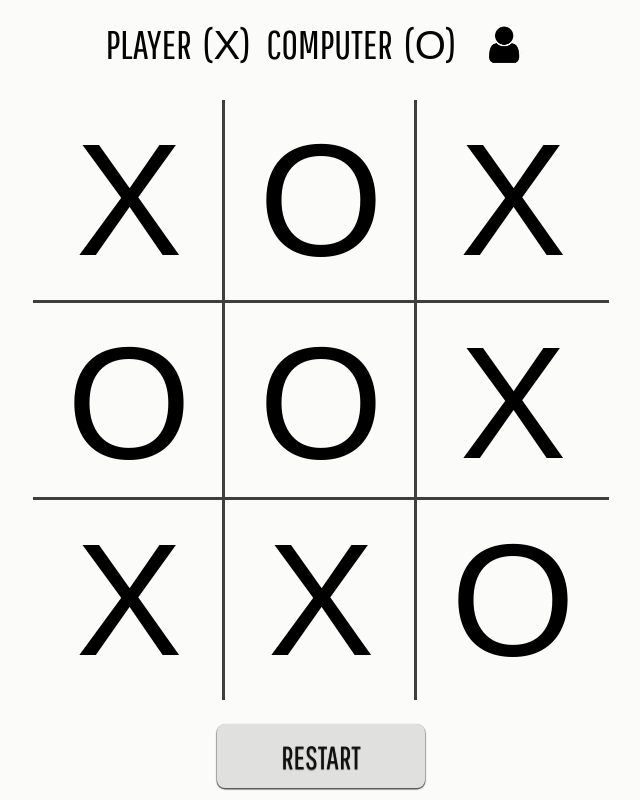
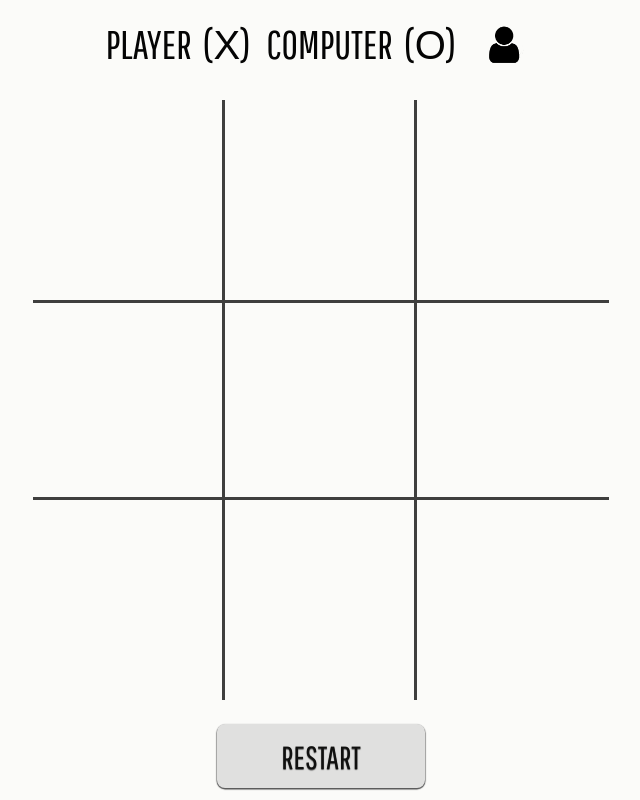
Before and after one commit to lmreineer/tic-tac-toe, a website: page docs/index.html in a window 1280 px wide. Shown: the whole page, without its empty margins (319-959 px from the left). Drawn offline with nearby package versions, Linux system fonts and the light colour scheme; a web font is replaced by a local one.

Commit message:
Remove texts used for testing

```diff
--- a/docs/index.html
+++ b/docs/index.html
@@ -26,37 +26,37 @@
         <div class="board-container">
             <div class="in-cont left-board-container">
                 <div class="right border"></a>
-                    <div class="up-left comp text">X</div>
+                    <div class="up-left comp text"></div>
                 </div>
                 <div class="top-right-bottom border">
-                    <div class="mid-left comp text">O</div>
+                    <div class="mid-left comp text"></div>
                 </div>
                 <div class="right border">
-                    <div class="bot-left comp text">X</div>
+                    <div class="bot-left comp text"></div>
                 </div>
             </div>
 
             <div class="in-cont mid-board-container">
                 <div class="right border">
-                    <div class="up-mid comp text">O</div>
+                    <div class="up-mid comp text"></div>
                 </div>
                 <div class="center-border border">
-                    <div class="center comp text">O</div>
+                    <div class="center comp text"></div>
                 </div>
                 <div class="right border">
-                    <div class="bot-mid comp text">X</div>
+                    <div class="bot-mid comp text"></div>
                 </div>
             </div>
 
             <div class="in-cont right-board-container">
                 <div class="add-on border">
-                    <div class="up-right comp text">X</div>
+                    <div class="up-right comp text"></div>
                 </div>
                 <div class="top-bottom border">
-                    <div class="mid-right comp text">X</div>
+                    <div class="mid-right comp text"></div>
                 </div>
                 <div class="top border">
-                    <div class="bot-right comp text">O</div>
+                    <div class="bot-right comp text"></div>
                 </div>
             </div>
         </div>
```
